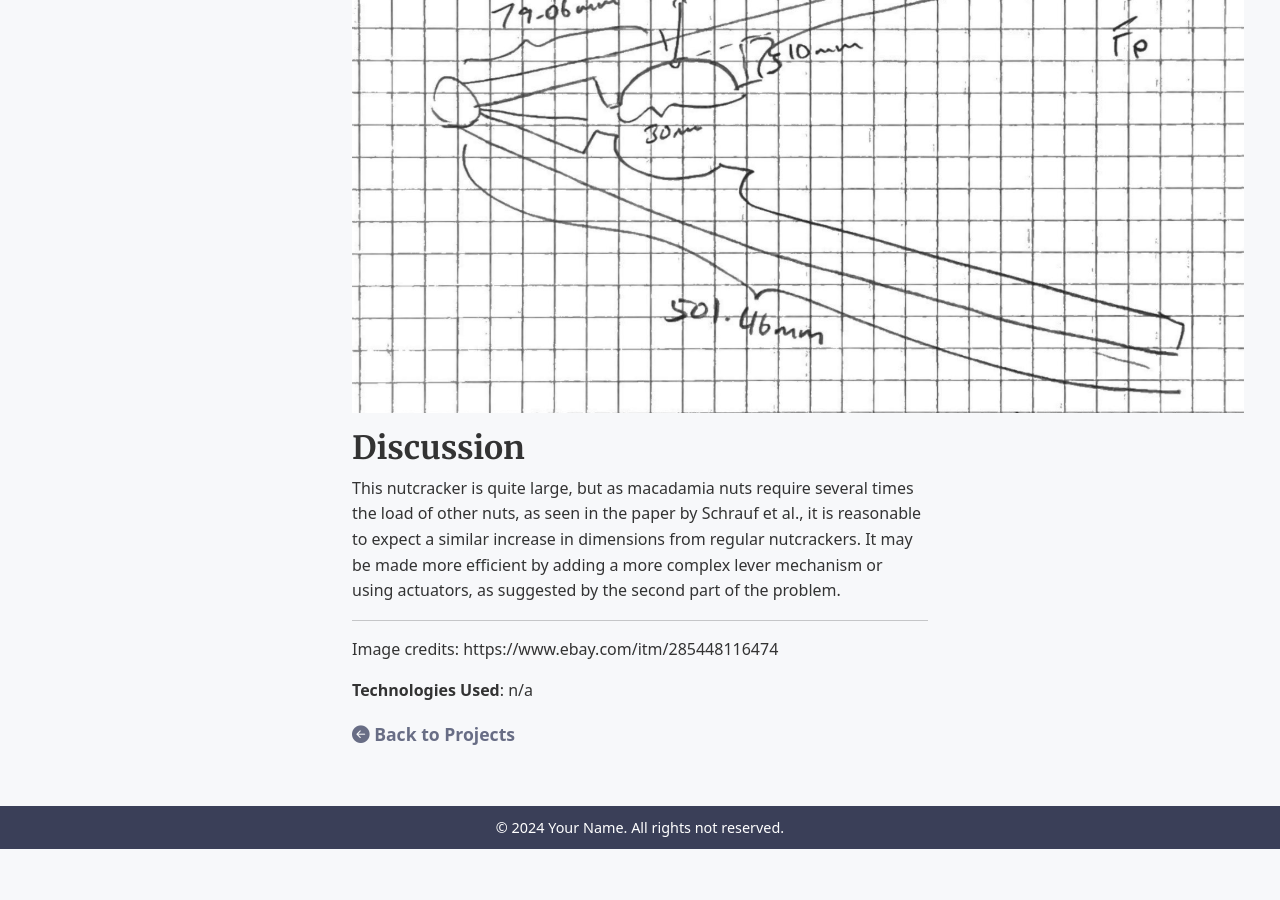
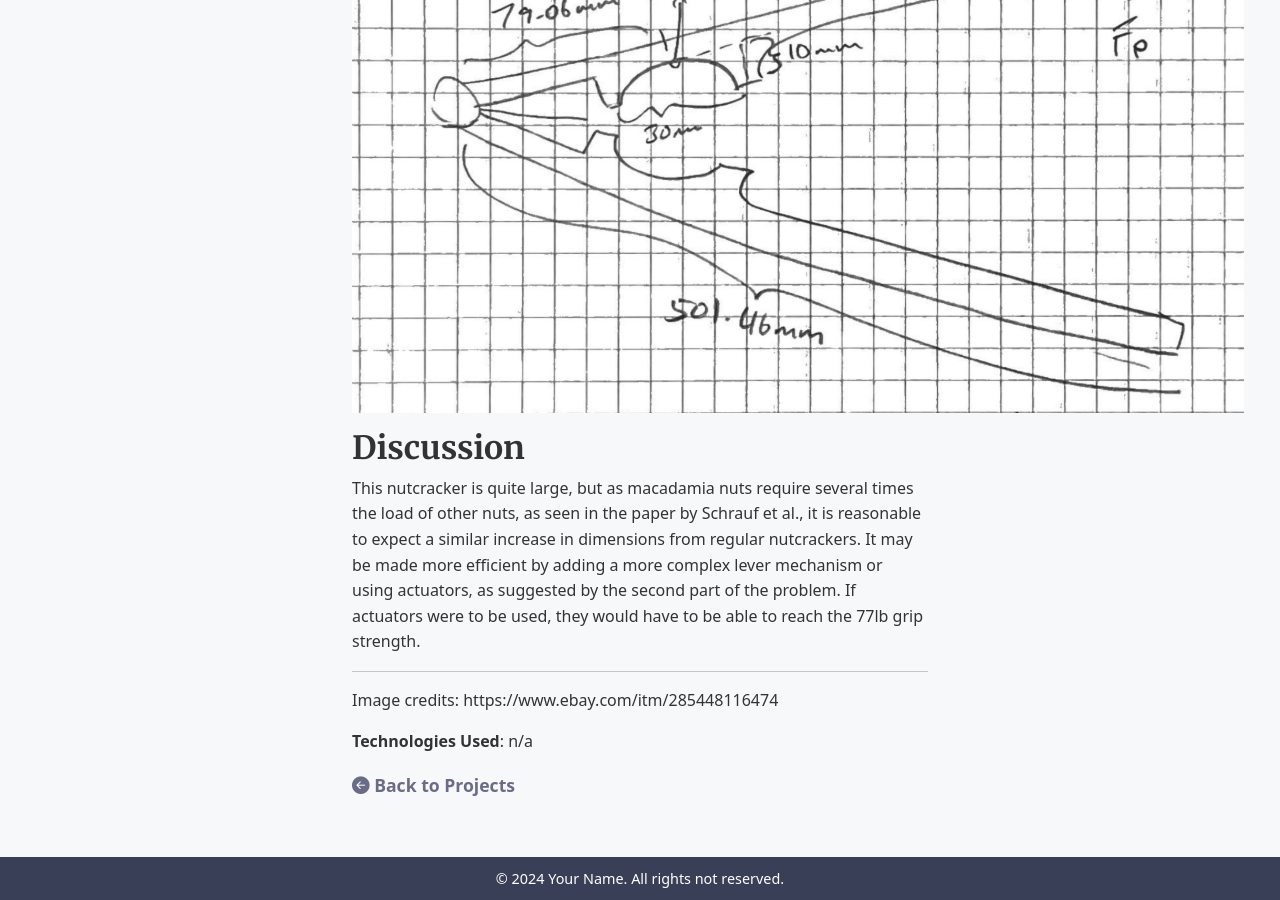
Before and after one commit to taidiyue2/ty429-ENGRD-2020, a Jekyll site: the page built from _projects/Macadamia Nut Cracker.md, in a window 1280 px wide and 900 px high, scrolled down 2742 px. Built offline with Jekyll 4.4.1, drawn with Linux system fonts in a browser that asks for light colours; before the commit the page ends 3591 px from its top, so only the background shows below that.

Commit message:
<Commit Edit>

```diff
--- a/_projects/Macadamia Nut Cracker.md
+++ b/_projects/Macadamia Nut Cracker.md
@@ -41,7 +41,7 @@ I came to the total arm length of 501.46mm, with the nut centered at 79.06mm fro
 ![Final diagram:](/assets/images/macadamia.png)
 
 ## Discussion
- This nutcracker is quite large, but as macadamia nuts require several times the load of other nuts, as seen in the paper by Schrauf et al., it is reasonable to expect a similar increase in dimensions from regular nutcrackers. It may be made more efficient by adding a more complex lever mechanism or using actuators, as suggested by the second part of the problem.
+ This nutcracker is quite large, but as macadamia nuts require several times the load of other nuts, as seen in the paper by Schrauf et al., it is reasonable to expect a similar increase in dimensions from regular nutcrackers. It may be made more efficient by adding a more complex lever mechanism or using actuators, as suggested by the second part of the problem. If actuators were to be used, they would have to be able to reach the 77lb grip strength.
 
 ---
 Image credits: https://www.ebay.com/itm/285448116474
```
